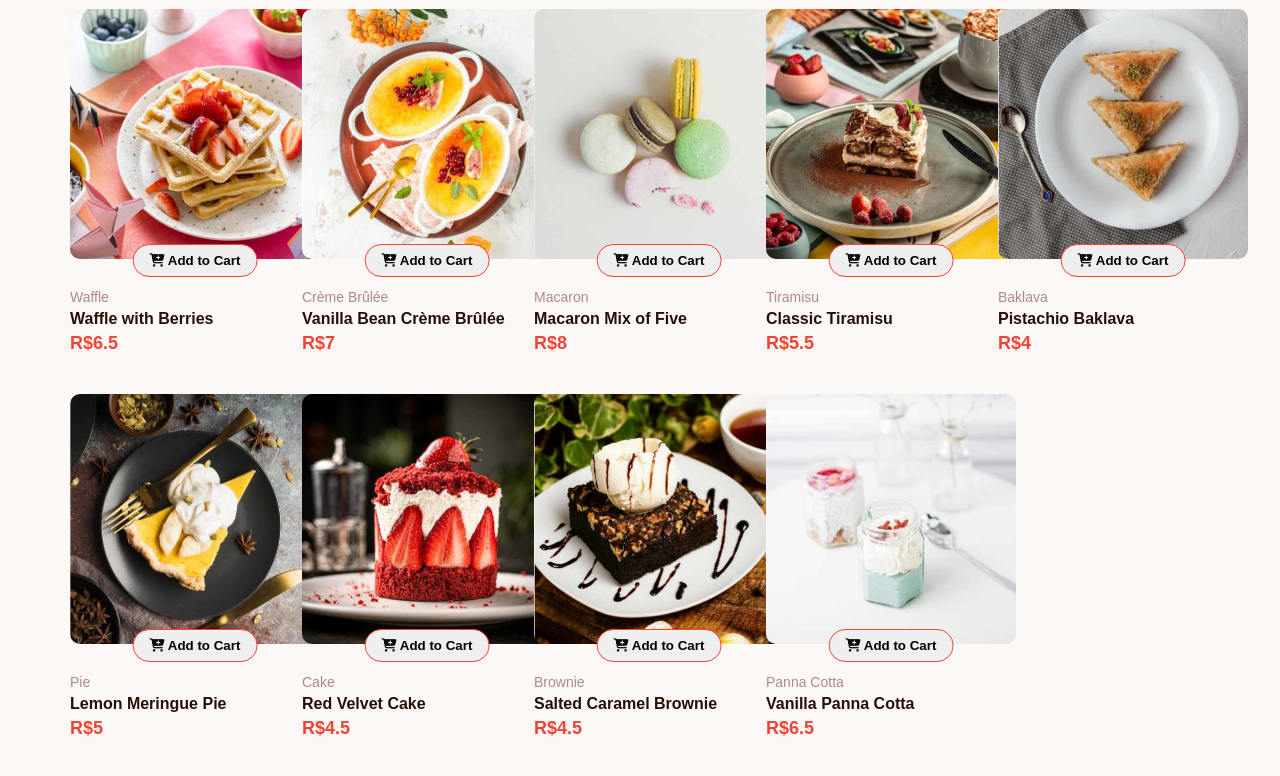
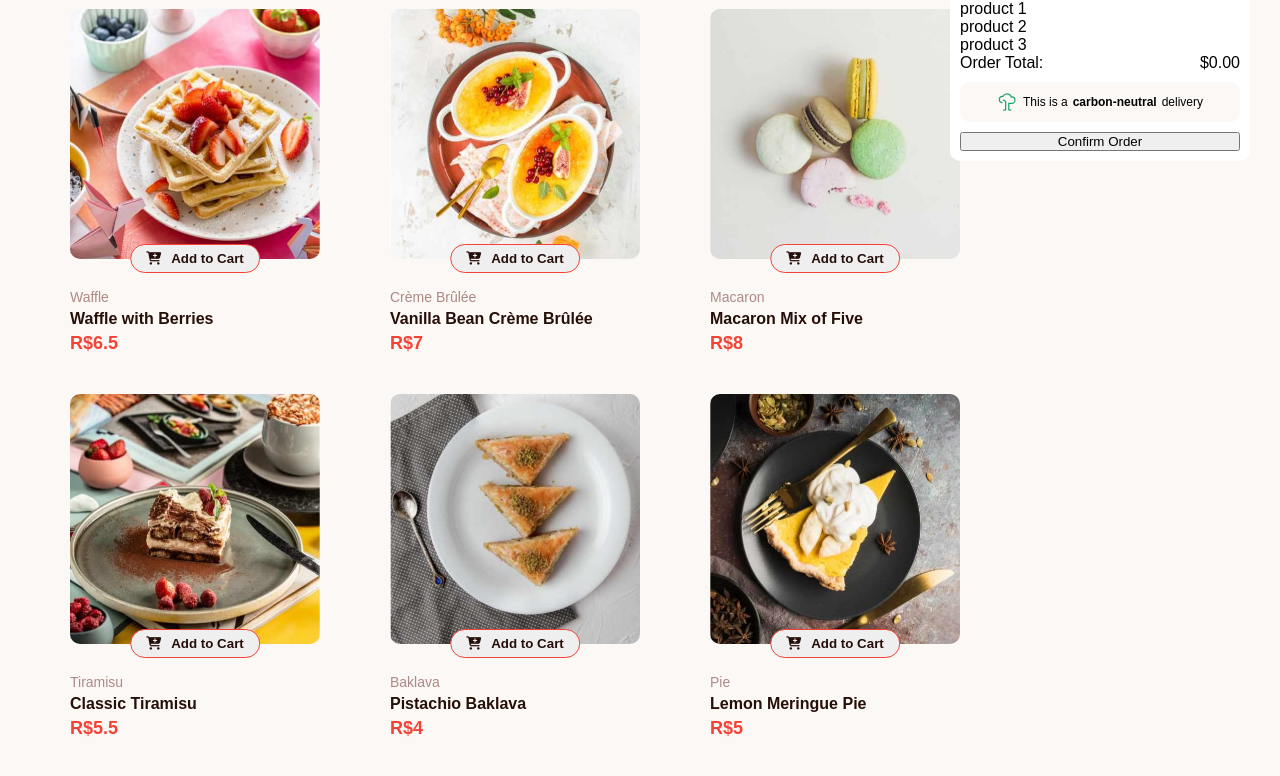
Before and after one commit to leandrucarvalho/product-list-with-cart-web-softex, a website built with Vite: page index.html in a window 1280 px wide. Shown: the part 118-894 px from the top of the page. Built offline with nearby package versions, Linux system fonts and the light colour scheme; files whose address does not match are found by name.

Commit message:
style: adjusting response and cart

```diff
--- a/index.html
+++ b/index.html
@@ -18,21 +18,46 @@
     <title>Frontend Mentor | Product list with cart</title>
   </head>
   <body>
-    <h1 class="title">Sobremesas</h1>
-    <div id="product-list" class="product-list"></div>
-    <!-- <div class="container">
-      <div class="img-food">
-        <img src="/assets/images/image-waffle-desktop.jpg" alt="Waffle" />
+    <main class="main">
+      <h1 class="title">Sobremesas</h1>
+      <div id="product-list" class="product-list"></div>
+      <div id="shopping-cart" class="cart">
+        <h2>Your Cart (<span id="cartCount">0</span>)</h2>
+        <div id="cart-items">
+          <p>product 1</p>
+          <p>product 2</p>
+          <p>product 3</p>
+          <p class="order-total">
+            <span>Order Total:</span> <span id="cart-total">$0.00</span>
+          </p>
+        </div>
+        <div>
+          <p class="carbon-neutral">
+            <svg
+              xmlns="http://www.w3.org/2000/svg"
+              width="21"
+              height="20"
+              fill="none"
+              viewBox="0 0 21 20"
+            >
+              <path
+                fill="#1EA575"
+                d="M8 18.75H6.125V17.5H8V9.729L5.803 8.41l.644-1.072 2.196 1.318a1.256 1.256 0 0 1 .607 1.072V17.5A1.25 1.25 0 0 1 8 18.75Z"
+              />
+              <path
+                fill="#1EA575"
+                d="M14.25 18.75h-1.875a1.25 1.25 0 0 1-1.25-1.25v-6.875h3.75a2.498 2.498 0 0 0 2.488-2.747 2.594 2.594 0 0 0-2.622-2.253h-.99l-.11-.487C13.283 3.56 11.769 2.5 9.875 2.5a3.762 3.762 0 0 0-3.4 2.179l-.194.417-.54-.072A1.876 1.876 0 0 0 5.5 5a2.5 2.5 0 1 0 0 5v1.25a3.75 3.75 0 0 1 0-7.5h.05a5.019 5.019 0 0 1 4.325-2.5c2.3 0 4.182 1.236 4.845 3.125h.02a3.852 3.852 0 0 1 3.868 3.384 3.75 3.75 0 0 1-3.733 4.116h-2.5V17.5h1.875v1.25Z"
+              />
+            </svg>
+            This is a <strong>carbon-neutral</strong> delivery
+          </p>
+        </div>
+        <button id="confirm-order-btn" class="confirm-btn">
+          Confirm Order
+        </button>
       </div>
-      <button class="btn-cart">
-        <i class="fa-solid fa-cart-plus"></i> Add to Cart
-      </button>
-    </div>
-    <div class="info-food">
-      <span class="category">Categoria</span>
-      <span class="name">nome</span>
-      <span class="price">preço</span>
-    </div> -->
+    </main>
+
     <div class="attribution">
       Challenge by
       <a href="https://www.frontendmentor.io?ref=challenge">Frontend Mentor</a>.
--- a/src/styles/style.scss
+++ b/src/styles/style.scss
@@ -4,13 +4,11 @@
     format("truetype");
 }
 
-
 $primary: #f44336;
 $secondary: #9e9e9e;
 $backgraound: #fcf8f5;
 $text-rose-400: #ad8985;
 $text-rose-900: #260f08;
-
 
 * {
   padding: 0px;
@@ -28,9 +26,16 @@ body {
   display: grid;
   grid-template-columns: repeat(
     auto-fit,
-    minmax(200px, 1fr)
+    minmax(300px, 1fr)
   ); /* Ajuste dinâmico */
   gap: 20px; /* Espaçamento uniforme entre itens */
+  margin-right: 200px;
+}
+
+.main {
+  display: flex;
+  flex-direction: column;
+  position: relative;
 }
 
 .container {
@@ -58,23 +63,29 @@ body {
 }
 
 .btn-cart {
+  display: flex;
+  align-items: center;
   border: 1px solid $primary;
   border-radius: 20px;
   position: absolute;
+  width: max-content;
+  gap: 10px;
   // bottom: -15px;
   // left: 65px;
   left: 50%;
   transform: translate(-50%, 225px);
-  padding: 8px 16px;
+  padding: 6px 15px;
   margin-top: 10px;
   cursor: pointer;
   transition: background-color 0.3s ease;
   font-weight: bold;
+  justify-content: center;
+  color: $text-rose-900;
 }
 
-.btn-cart:hover {
-  background-color: $primary;
-  color: white;
+.icon-add-to-cart {
+  width: 20px;
+  height: 20px;
 }
 
 .info-food {
@@ -105,11 +116,42 @@ body {
   margin-top: 5px;
 }
 
+.cart {
+  background: white;
+  border-radius: 10px;
+  display: flex;
+  flex-direction: column;
+  height: max-content;
+  width: 300px;
+  padding: 10px;
+  gap: 10px;
+  position: absolute;
+  right: -40px;
+  margin-left: auto;
+}
+
+.cart .order-total {
+  display: flex;
+  justify-content: space-between;
+}
+
+.cart .carbon-neutral {
+  background: $backgraound;
+  border-radius: 10px;
+  display: flex;
+  align-items: center;
+  justify-content: center;
+  padding: 10px 30px;
+  font-size: 12px;
+  gap: 5px;
+}
+
 .attribution {
   margin-top: 50rem;
   font-size: 11px;
   text-align: center;
 }
+
 .attribution a {
   color: hsl(228, 45%, 44%);
 }
```
